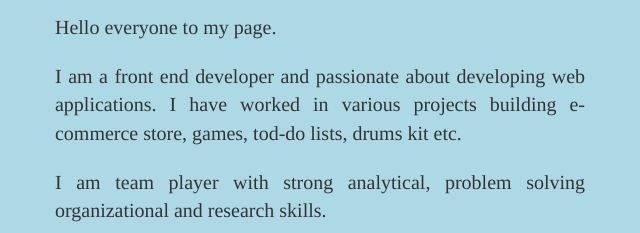
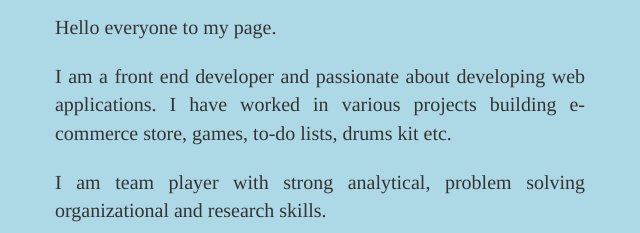
Before and after one commit to kajalinath/kajalinath.github.io, a website: page index.html in a window 1280 px wide. Shown: the part 253-486 px from the top of the page, 373-1013 px from the left. Drawn offline with Linux system fonts and the light colour scheme.

Commit message:
first commit

```diff
--- a/index.html
+++ b/index.html
@@ -64,7 +64,7 @@
                 <div id="objective" class="margin-bottom-large">
                     <p>Hello everyone to my page. </p>
                     <p>I am a front end developer and passionate about developing web applications.
-                        I have worked in various projects building e-commerce store, games, tod-do lists, drums kit etc.
+                        I have worked in various projects building e-commerce store, games, to-do lists, drums kit etc.
                     </p>
                     <p>I am team player with strong analytical, problem solving organizational and research skills.
                         </p>
```
